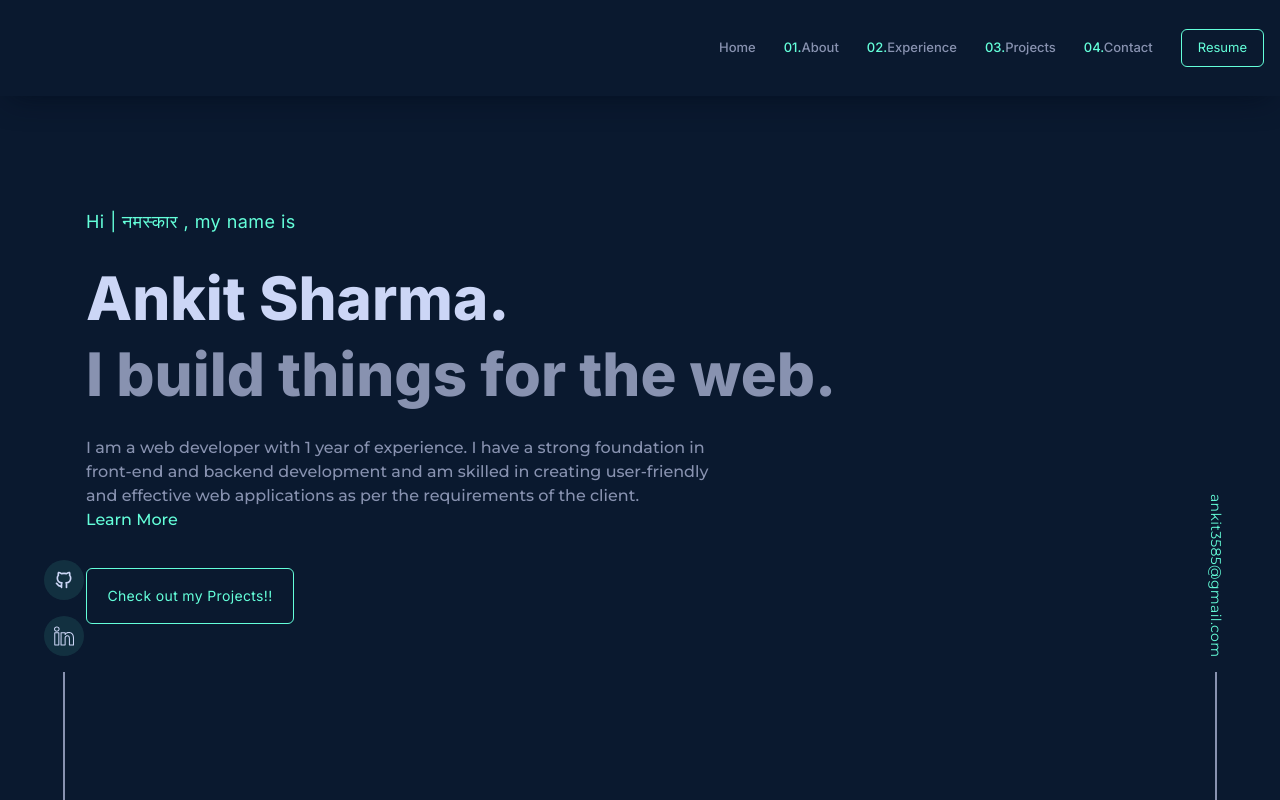
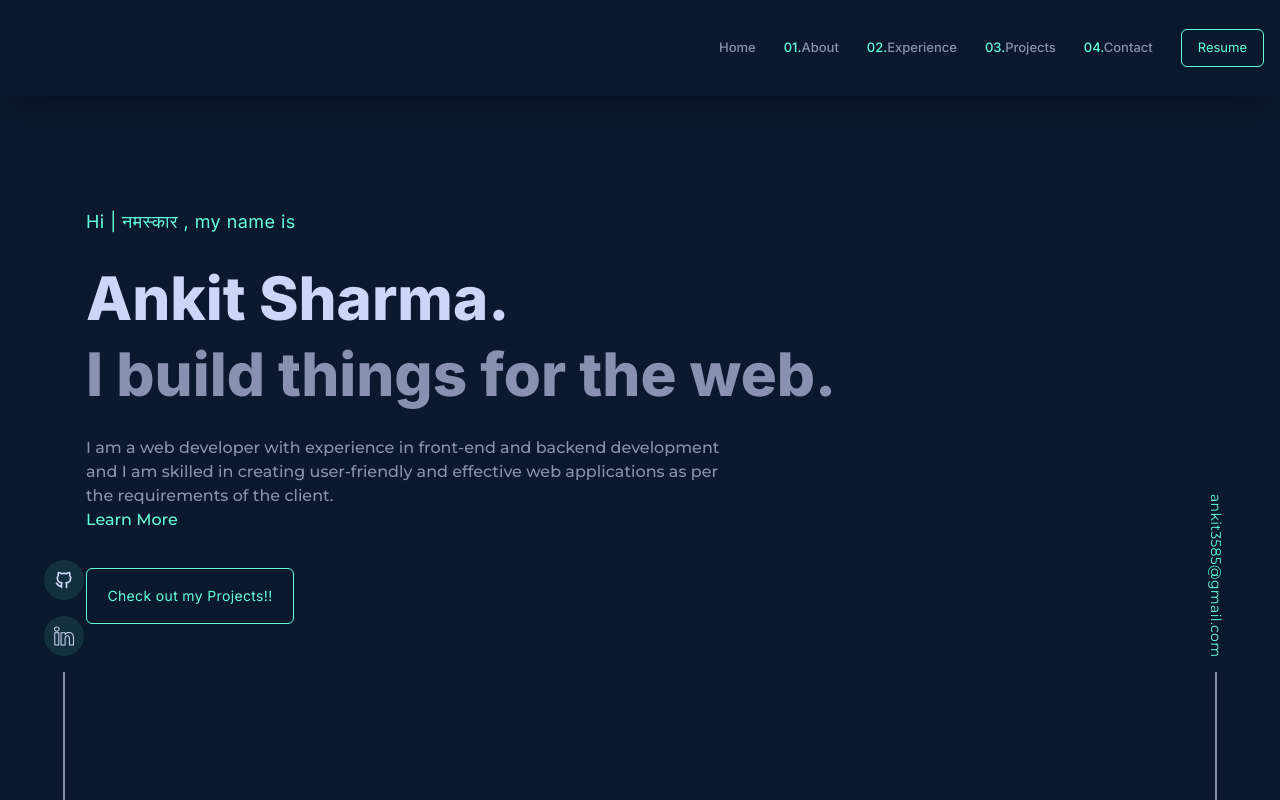
Before and after one commit to itsAnkitpy/myportfolio, a Next.js app: page / in a window 1280 px wide. Built offline with nearby package versions, Linux system fonts and the light colour scheme.

Commit message:
Added bio and digital resume

```diff
--- a/components/Banner.tsx
+++ b/components/Banner.tsx
@@ -32,8 +32,8 @@ const Banner = () => {
                 transition={{ duration: 0.5, delay: 0.8 }}
                 className="text-base md:max-w-[650px] text-textDark font-medium">
 
-                I am a web developer with 1 year of experience. I have a strong foundation in front-end and backend
-                development and am skilled in creating user-friendly and effective web applications as per the requirements
+                I am a web developer with experience in front-end and backend
+                development and I am skilled in creating user-friendly and effective web applications as per the requirements
                 of the client.{" "}
                 <br />
                 {/* Adding digital resume here */}
```
